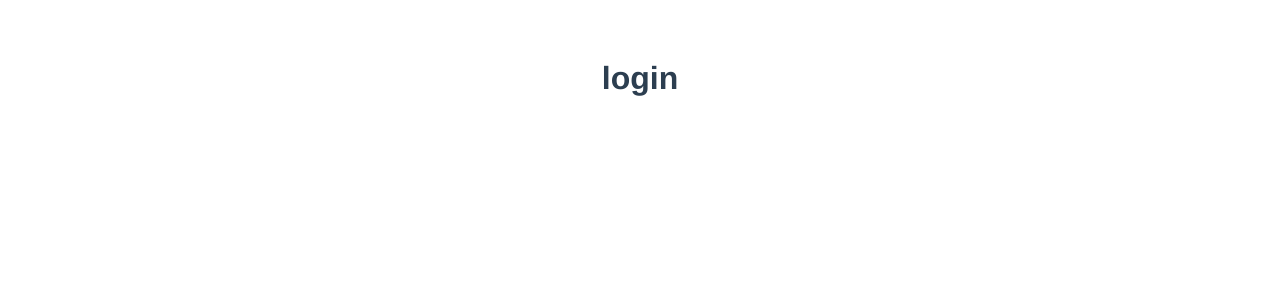
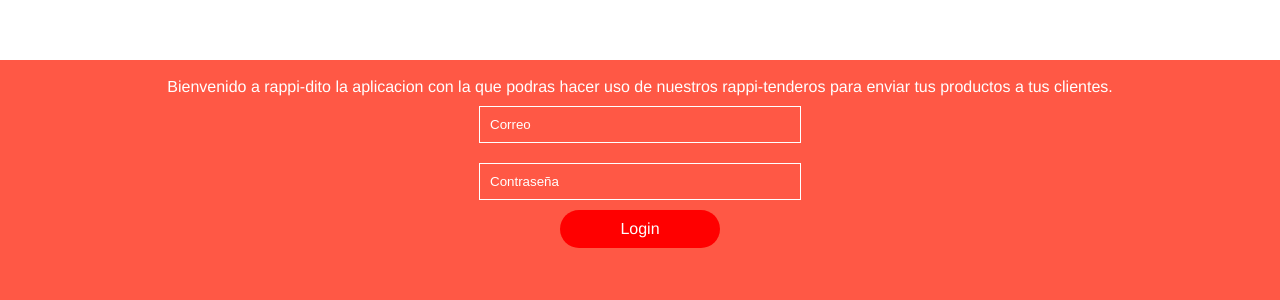
Before and after one commit to gusplayer/angelhack-2017, a Vue app: page /login in a window 1280 px wide. Shown: the top 300 px of the page. Built offline with nearby package versions, Linux system fonts and the light colour scheme.

Commit message:
Diseños generales y empieza login

```diff
--- a/index.html
+++ b/index.html
@@ -3,6 +3,7 @@
   <head>
     <meta charset="utf-8">
     <title>angelhack</title>
+    <meta name="viewport" content="width=device-width, initial-scale=1.0 user-scalable=no">
   </head>
   <body>
     <div id="app"></div>
--- a/src/App.vue
+++ b/src/App.vue
@@ -11,12 +11,41 @@
 </script>
 
 <style>
-#app {
-  font-family: 'Avenir', Helvetica, Arial, sans-serif;
-  -webkit-font-smoothing: antialiased;
-  -moz-osx-font-smoothing: grayscale;
-  text-align: center;
-  color: #2c3e50;
-  margin-top: 60px;
-}
+  *{
+    padding: 0px;
+    margin: 0px;
+  }
+  .screen-padding{
+    padding: 30px;
+  }
+  .input{
+    max-width: 300px;
+    width: 100%;
+    border-style: none;
+    border: 1px solid #FFF;
+    padding: 10px;
+    margin: 10px;
+    background-color: transparent;
+    color: #FFF;
+  }
+  .input::-webkit-input-placeholder { /* Chrome/Opera/Safari */
+  color: #FFF;
+  }
+  .input::-moz-placeholder { /* Firefox 19+ */
+    color: #FFF;
+  }
+  .input:-ms-input-placeholder { /* IE 10+ */
+    color: #FFF;
+  }
+  .input:-moz-placeholder { /* Firefox 18- */
+    color: #FFF;
+  }
+
+  .btnAction{
+    color: #FFF;
+    background-color: red;
+    text-decoration: none;
+    padding: 10px 60px;
+    border-radius: 25px;
+  }
 </style>
--- a/src/components/login.vue
+++ b/src/components/login.vue
@@ -1,3 +1,29 @@
 <template>
-	<h1>login</h1>
+	<div class="login">
+		<figure class="login_logo">
+			<img src="">
+		</figure>
+		<p class="login_text">Bienvenido a rappi-dito la aplicacion con la que podras hacer uso de nuestros rappi-tenderos para enviar tus productos a tus clientes.</p>
+		<div class="login_form">
+			<input type="email" placeholder="Correo" class="input">
+			<input type="password" placeholder="Contraseña" class="input">
+			<router-link to="in" class="btnAction">Login</router-link>
+		</div>
+	</div>
 </template>
+<style scoped>
+	.login{
+		width: 100%;
+		height: 100vh;
+		background-color: #ff5845;
+	}
+	.login_text{
+		color: #FFF;
+	}
+	.login_form{
+		display: flex;
+		flex-direction: column;
+		justify-content: center;
+		align-items: center;
+	}
+</style>
```
